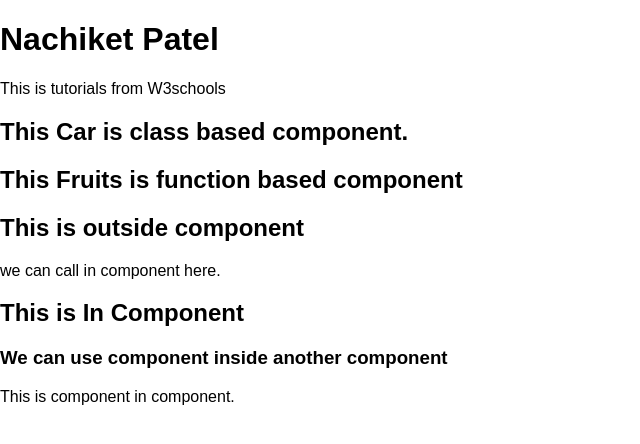
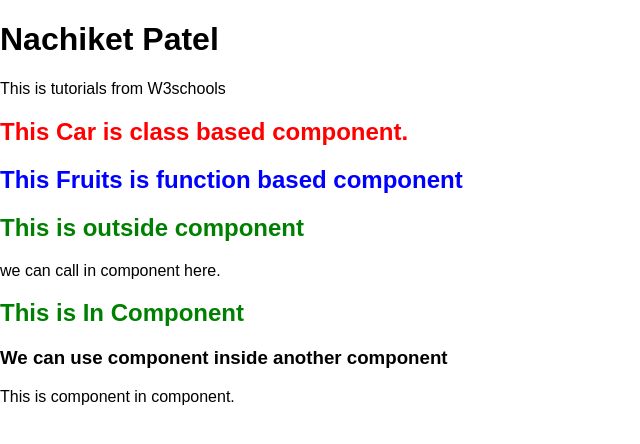
Before and after one commit to Nachiket-Patel/Web-Devolopment, a React (Create React App) app in the folder React/W3schools/w3schools/: page / in a window 1280 px wide. Shown: the top 444 px of the page, without its empty margins (0-640 px from the left). Built offline with nearby package versions, Linux system fonts and the light colour scheme.

Commit message:
Apply CSS

```diff
--- a/React/W3schools/w3schools/src/App.css
+++ b/React/W3schools/w3schools/src/App.css
@@ -0,0 +1,11 @@
+.class{
+    color: red;
+}
+
+.function{
+    color: blue;
+}
+
+.component {
+    color: green;
+}
--- a/React/W3schools/w3schools/src/ReactComponents.js
+++ b/React/W3schools/w3schools/src/ReactComponents.js
@@ -4,21 +4,21 @@ import React from 'react';
 class Car extends React.Component {
   render() {
     return(
-    <h2>This Car is class based component.</h2>
+    <h2 className='class'>This Car is class based component.</h2>
     );
   };
 };
 
 function Fruits() {
   return(
-    <h2>This Fruits is function based component</h2>
+    <h2 className='function'>This Fruits is function based component</h2>
   );
 }
 
 function InComponent() {
   return(
     <>
-      <h2>This is In Component</h2>
+      <h2 className='component'>This is In Component</h2>
       <h3>We can use component inside another component</h3>
       <p>This is component in component.</p>
     </>
@@ -28,7 +28,7 @@ function InComponent() {
 function OutComponent() {
   return(
     <React.Fragment>
-      <h2>This is outside component</h2>
+      <h2 className='component'>This is outside component</h2>
       <p>we can call in component here.</p>
       <InComponent />
     </React.Fragment>
```
